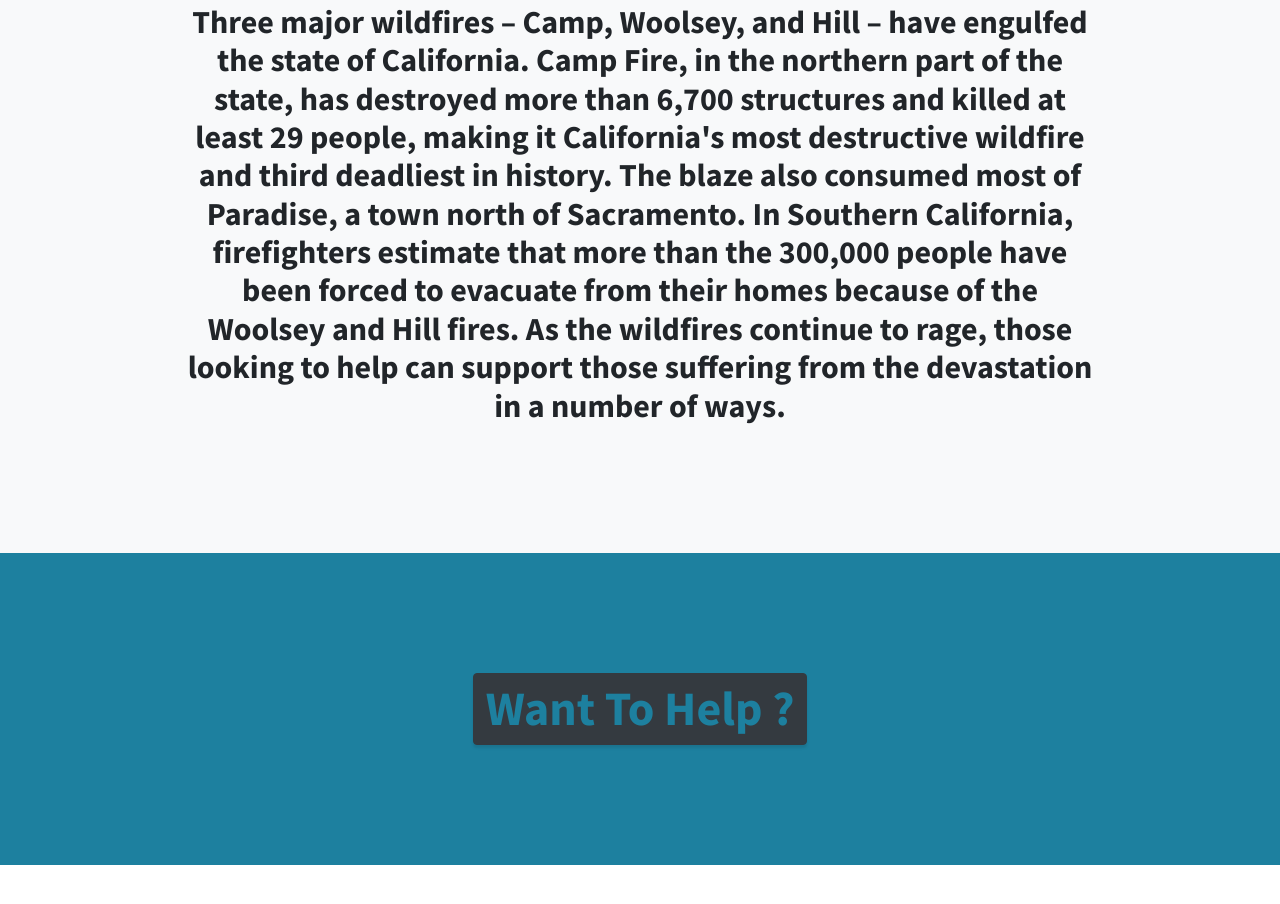
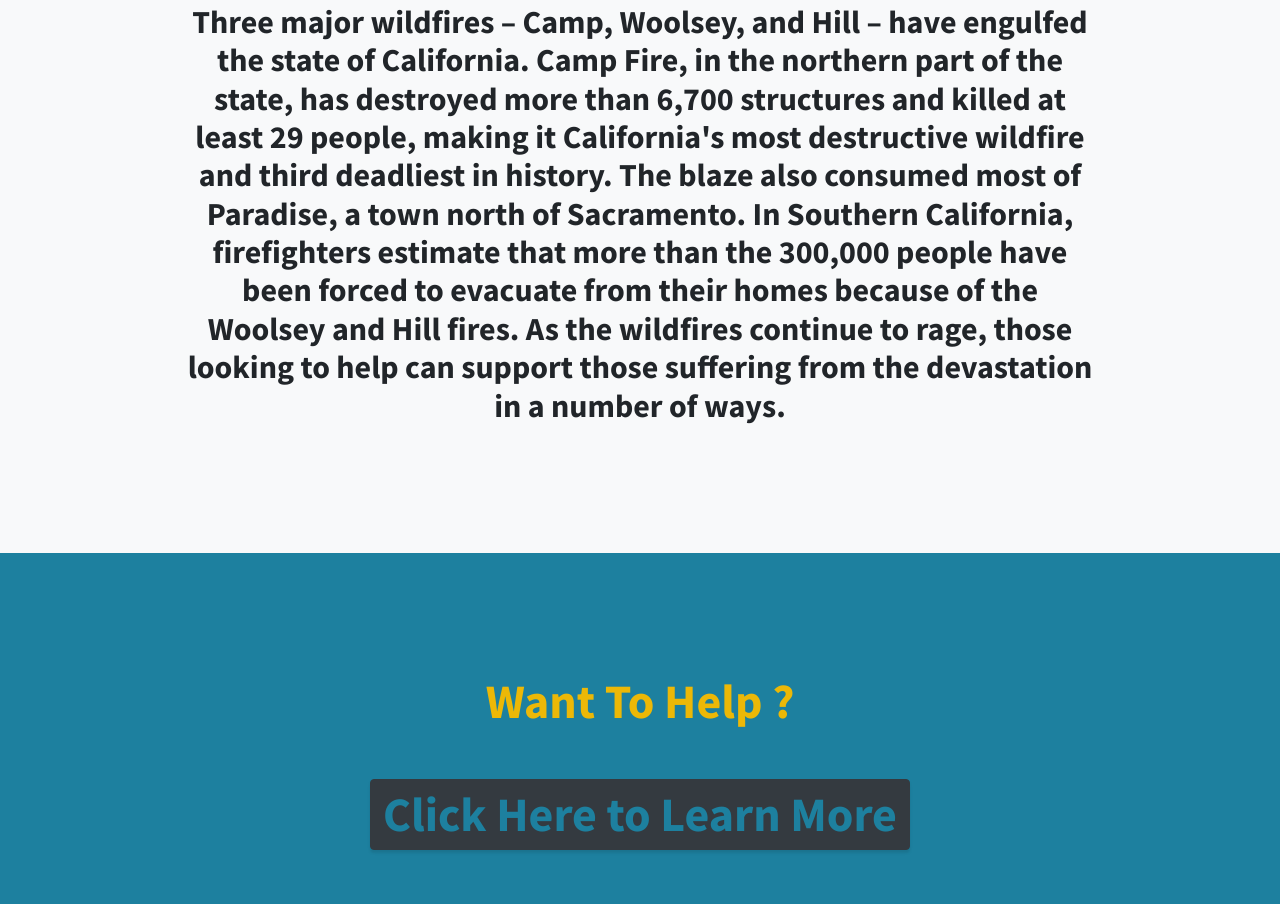
Before and after one commit to MohamedRaffik/wildfires, a plain HTML site: page index.html in a window 1280 px wide. Shown: the part 1242-2146 px from the top of the page. Before the commit the page ends 2107 px from the top, so only its background shows below. Drawn offline with nearby package versions, Linux system fonts and the light colour scheme.

Commit message:
changed some text

```diff
--- a/index.html
+++ b/index.html
@@ -71,8 +71,9 @@
     <section class="content-section bg-primary text-white text-center" id="services">
       <div class="container">
         <div class="content-section-heading">
+          <h2 class="text-secondary mb-5">Want To Help ?</h2>
           <a class="btn btn-dark btn-med js-scroll-trigger" href="donate.html">
-            <h2 class="text-primary mb-0">Want To Help ?</h2>
+            <h2 class="text-primary mb-0">Click Here to Learn More</h2>
           </a>
         </div>
       </div>
```
